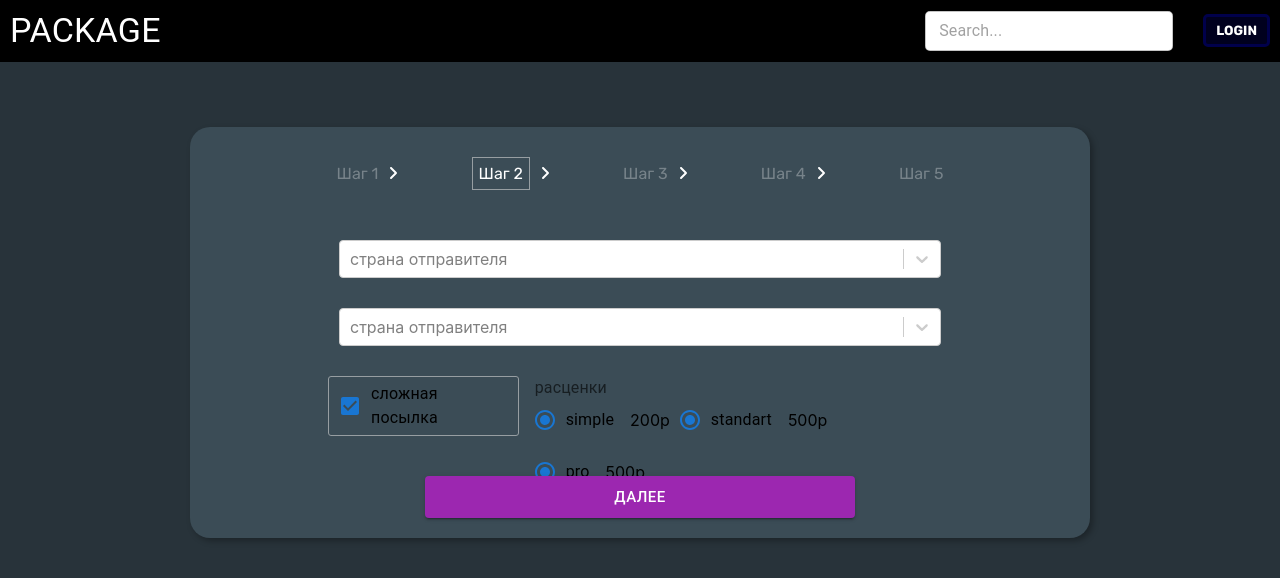
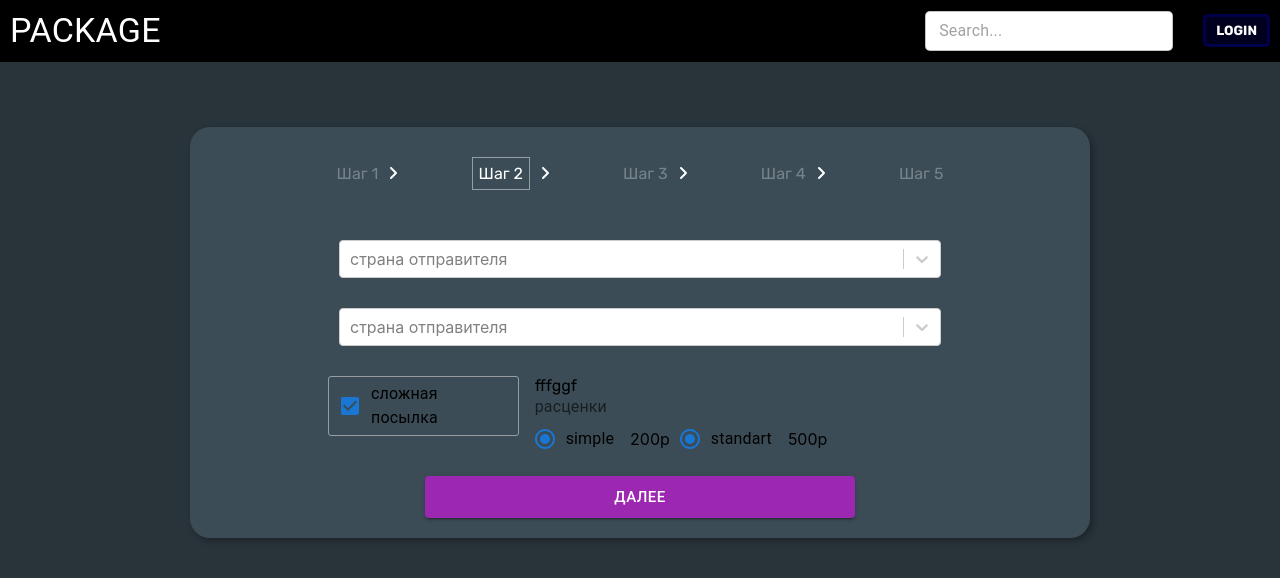
Before and after one commit to alex1-w/reactPost, a React (Create React App) app: page /step-two in a window 1280 px wide. Both pictures are taken after a click on the label "сложная посылка". Shown: the top 578 px of the page. Built offline with nearby package versions, Linux system fonts and the light colour scheme.

Commit message:
reegrferg

```diff
--- a/src/components/UI/RadioBlock/RadioBlock.tsx
+++ b/src/components/UI/RadioBlock/RadioBlock.tsx
@@ -23,6 +23,7 @@ export const RadioBlock: FC<IRadioBlockProps> = ({
 }) => {
   return (
     <>
+    <p>fffggf</p>
       <FormControl>
         <FormLabel>{label}</FormLabel>
 
```
